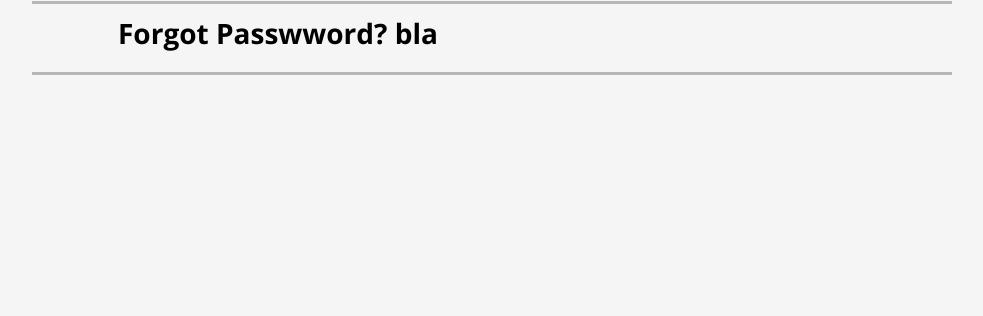
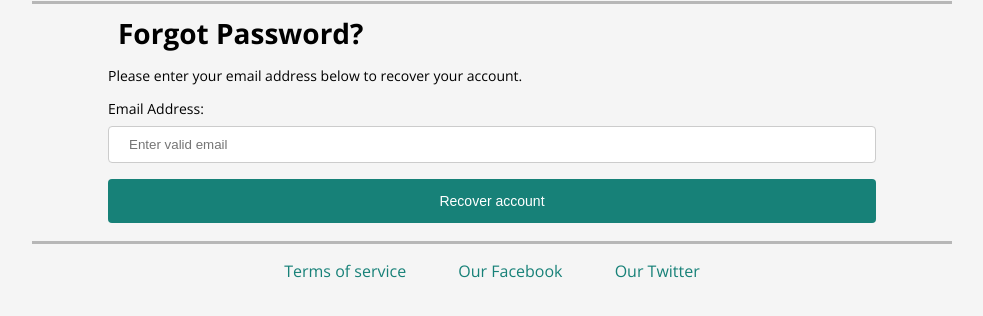
Before and after one commit to tanzerpamuk/inse, a website: page webpages/recovery.html in a window 1280 px wide. Shown: the part 92-408 px from the top of the page, without its empty margins (148-1131 px from the left). Drawn offline with nearby package versions, Linux system fonts and the light colour scheme.

Commit message:
Lots of little changes
Slightly edited HTML for some pages, to follow a familiar pattern for all pages. Installed node package for express, and changed locations of a few files to better organise the folders.

Currently no pages use notmain.css.

```diff
--- a/qunit.html
+++ b/qunit.html
@@ -5,7 +5,7 @@
     <title>QUnit Tests for </title>
     <link rel="stylesheet" href="https://code.jquery.com/qunit/qunit-2.5.0.css" type="text/css" media="screen">
     <script type="text/javascript" src="https://code.jquery.com/qunit/qunit-2.5.0.js"></script>
-    <script type="text/javascript" src="main.js"></script>
+    <script type="text/javascript" src="webpages/js/main.js"></script>
     <script type="text/javascript" src="tests.js"></script>
 </head>
 <body>
--- a/webpages/main.css
+++ b/webpages/main.css
@@ -99,6 +99,7 @@ footer {
     border-top-style: solid;
     border-top-width: medium;
     border-top-color: #b7b7b7;
+    text-align: center;
 }
 
 leftbar {
@@ -185,3 +186,15 @@ input[type=text], [type=email], [type=password], select {
     border-radius: 4px;
     box-sizing: border-box;
 }
+
+footer > p > a {
+    text-decoration: none;
+    color: #178178;
+    margin-left: 1.5em;
+    margin-right: 1.5em;
+    -webkit-transition-duration: 0.4s;
+}
+
+footer > p > a:hover {
+    color: #b7b7b7;
+}
--- a/webpages/forgotlogin.html
+++ b/webpages/recovery.html
@@ -5,7 +5,7 @@
 
         <link href="https://fonts.googleapis.com/css?family=Neuton:800|Open+Sans:400,700" rel="stylesheet">
         <link href=main.css rel=stylesheet title=main>
-        <script src="main.js"></script>
+        <script src="js/main.js"></script>
     </head>
     <body>
         <main>
@@ -22,11 +22,17 @@
                 </ul>
             </nav>
             <article>
-                <h3>Forgot Passwword? bla</h3>
-
+                <h3>Forgot Password?</h3>
+                <p>Please enter your email address below to recover your account.</p>
+                Email Address:<br> <input type=email name=email placeholder="Enter valid email" autocomplete=on>
+                <button id=recovery class=blue type="submit">Recover account</button>
             </article>
             <footer>
-
+                <p>
+                    <a href=terms.html>Terms of service</a>
+                    <a href=http://facebook.com>Our Facebook</a>
+                    <a href=http://twitter.com>Our Twitter</a>
+                </p>
             </footer>
         </main>
     </body>
```
Also changed, not shown: package.json (added, +22 -0 lines), webpages/about.html (+10 -3 lines), webpages/help.html (+12 -2 lines), webpages/index.html (+8 -10 lines), webpages/signup.html (+7 -4 lines), webpages/images/logo.png (renamed from images/logo.png), webpages/js/main.js (renamed from webpages/main.js), 4 other files.
